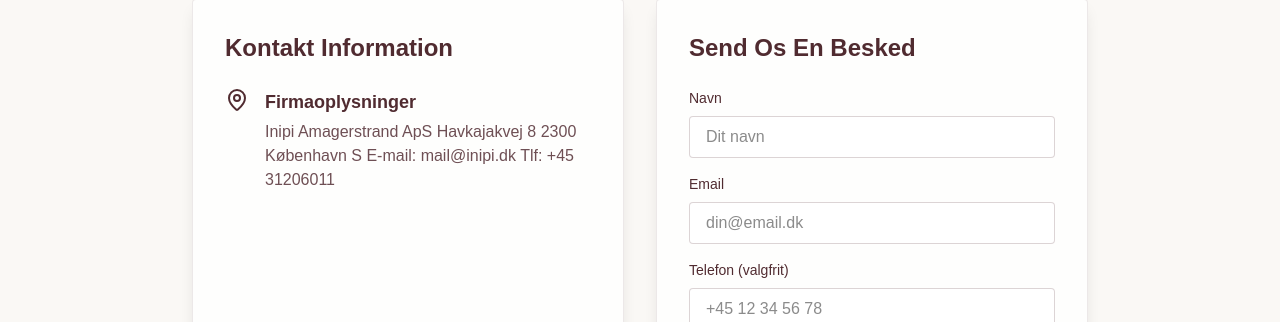
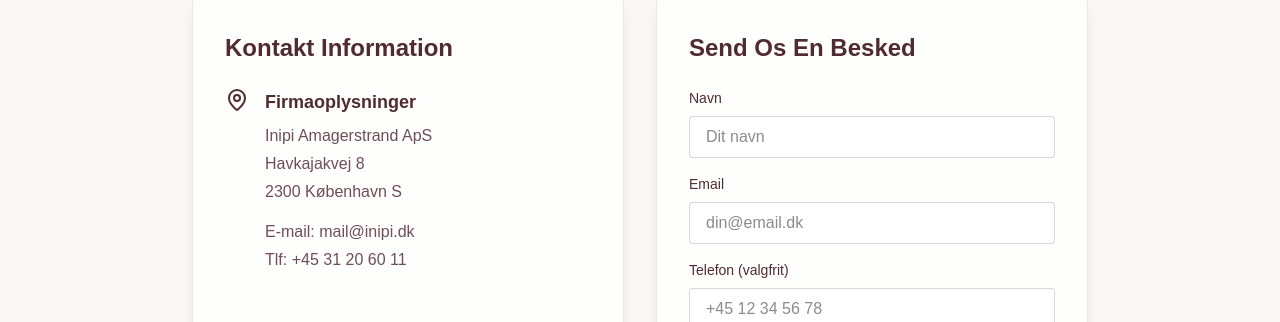
Before and after one commit to kennethordinem/inipi-supabase, a Next.js app: page /contact in a window 1280 px wide. Shown: the part 390-712 px from the top of the page. Built offline with nearby package versions, Linux system fonts and the light colour scheme; no server answers.

Commit message:
Updated the contact page

```diff
--- a/app/contact/page.tsx
+++ b/app/contact/page.tsx
@@ -137,17 +137,34 @@ export default function ContactPage() {
                         <MapPin className="h-6 w-6 text-[#502B30]" />
                       </div>
                       <div className="ml-4">
-                        <h3 className="text-lg font-semibold text-[#502B30] mb-1">
+                        <h3 className="text-lg font-semibold text-[#502B30] mb-2">
                           Firmaoplysninger
                         </h3>
-                        <p className="text-[#4a2329]/80 whitespace-pre-line">
-                          Inipi Amagerstrand ApS
-                          Havkajakvej 8
-                          2300 København S
-
-                          E-mail: mail@inipi.dk
-                          Tlf: +45 31206011
-                        </p>
+                        <div className="text-[#4a2329]/80 space-y-1">
+                          <p className="font-medium">Inipi Amagerstrand ApS</p>
+                          <p>Havkajakvej 8</p>
+                          <p>2300 København S</p>
+                          <div className="pt-3 space-y-1">
+                            <p>
+                              <span className="font-medium">E-mail:</span>{' '}
+                              <a
+                                href="mailto:mail@inipi.dk"
+                                className="hover:text-[#5e3023] transition-colors"
+                              >
+                                mail@inipi.dk
+                              </a>
+                            </p>
+                            <p>
+                              <span className="font-medium">Tlf:</span>{' '}
+                              <a
+                                href="tel:+4531206011"
+                                className="hover:text-[#5e3023] transition-colors"
+                              >
+                                +45 31 20 60 11
+                              </a>
+                            </p>
+                          </div>
+                        </div>
                       </div>
                     </div>
                   </div>
```
